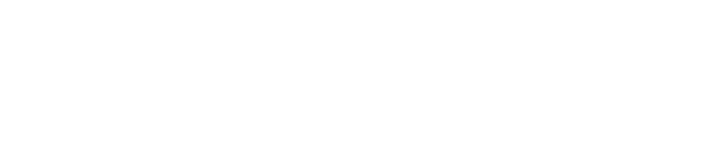
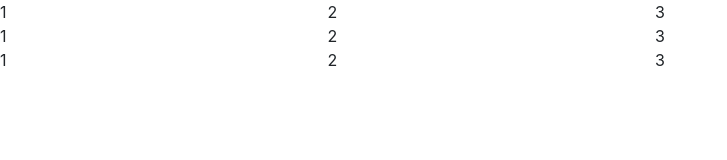
Before and after one commit to SkywalkerZ/test-deploy, a React (Create React App) app: page /option in a window 1280 px wide. Shown: the top 160 px of the page, without its empty margins (0-727 px from the left). Built offline with nearby package versions, Linux system fonts and the light colour scheme.

Commit message:
options page structure

```diff
--- a/src/components/option.jsx
+++ b/src/components/option.jsx
@@ -1,10 +1,30 @@
-import React, { Component } from 'react'
+import React, { Component } from 'react';
+import Row from "react-bootstrap/Row";
+import Col from "react-bootstrap/Col";
+import "bootstrap/dist/css/bootstrap.min.css";
+import "../assets/style/option.css";
 
 export default class Option extends Component {
     render() {
         return (
-            <div>
-
+            <div className="min-vh-100" id="optionsPage">
+                <div id="option-container">
+                <Row>
+                <div className="col-12 col-xs-12 col-sm-12 col-md-4 col-lg-3" id="mark1-a">1</div>
+                <div className="col-12 col-xs-12 col-sm-12 col-md-4 col-lg-3" id="mark1-b">2</div>
+                <div className="col-12 col-xs-12 col-sm-12 col-md-4 col-lg-3" id="mark1-c">3</div>
+                </Row>
+                <Row>
+                <div className="col-12 col-xs-12 col-sm-12 col-md-4 col-lg-3" id="mark2-a">1</div>
+                <div className="col-12 col-xs-12 col-sm-12 col-md-4 col-lg-3" id="mark2-b">2</div>
+                <div className="col-12 col-xs-12 col-sm-12 col-md-4 col-lg-3" id="mark2-c">3</div>
+                </Row>
+                <Row>
+                <div className="col-12 col-xs-12 col-sm-12 col-md-4 col-lg-3" id="mark3-a">1</div>
+                <div className="col-12 col-xs-12 col-sm-12 col-md-4 col-lg-3" id="mark3-b">2</div>
+                <div className="col-12 col-xs-12 col-sm-12 col-md-4 col-lg-3" id="mark3-c">3</div>
+                </Row>
+                </div>
             </div>
         )
     }
```
Also changed, not shown: src/assets/style/option.css (added).
